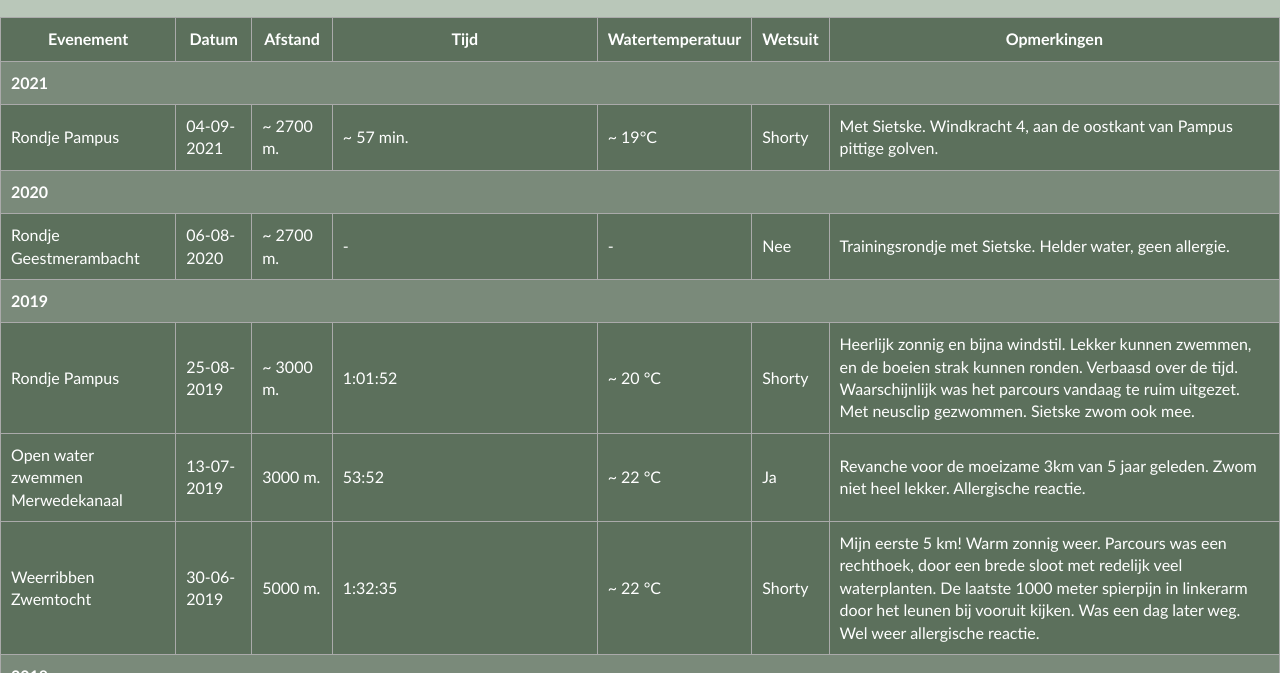
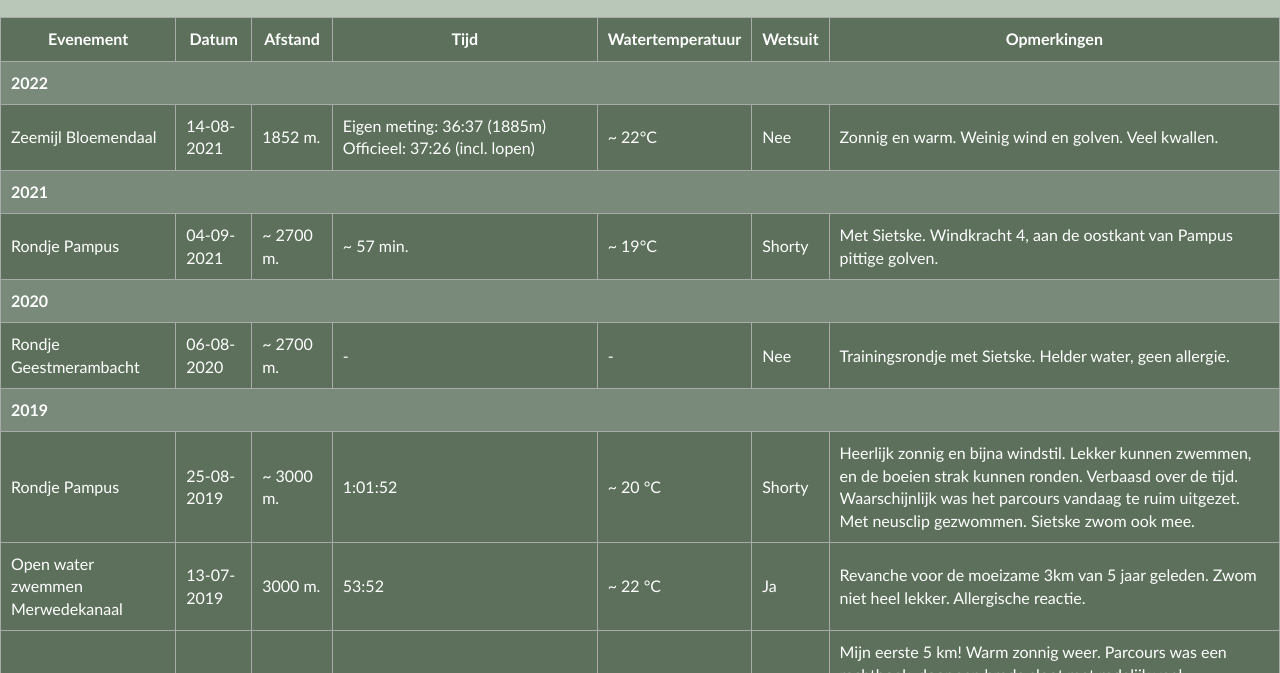
Before and after one commit to ludder/tomgreuter.nl, a website: page src/zwemlogboek.html in a window 1280 px wide. Shown: the part 70-743 px from the top of the page. Drawn offline with Linux system fonts and the light colour scheme.

Commit message:
Update zwemlogboek

```diff
--- a/src/zwemlogboek.html
+++ b/src/zwemlogboek.html
@@ -30,6 +30,22 @@
         </tr>
       </thead>
       <tbody>
+        <tr>
+          <th scope="colgroup" colspan="7">2022</th>
+        </tr>
+        <tr>
+          <td>Zeemijl Bloemendaal</td>
+          <td>14-08-2021</td>
+          <td>1852 m.</td>
+          <td>
+            Eigen meting: 36:37 (1885m)
+            <br />
+            Officieel: 37:26 (incl. lopen)
+          </td>
+          <td>&#126; 22&deg;C</td>
+          <td>Nee</td>
+          <td>Zonnig en warm. Weinig wind en golven. Veel kwallen.</td>
+        </tr>
         <tr>
           <th scope="colgroup" colspan="7">2021</th>
         </tr>
```
Also changed, not shown: 1 other file.
